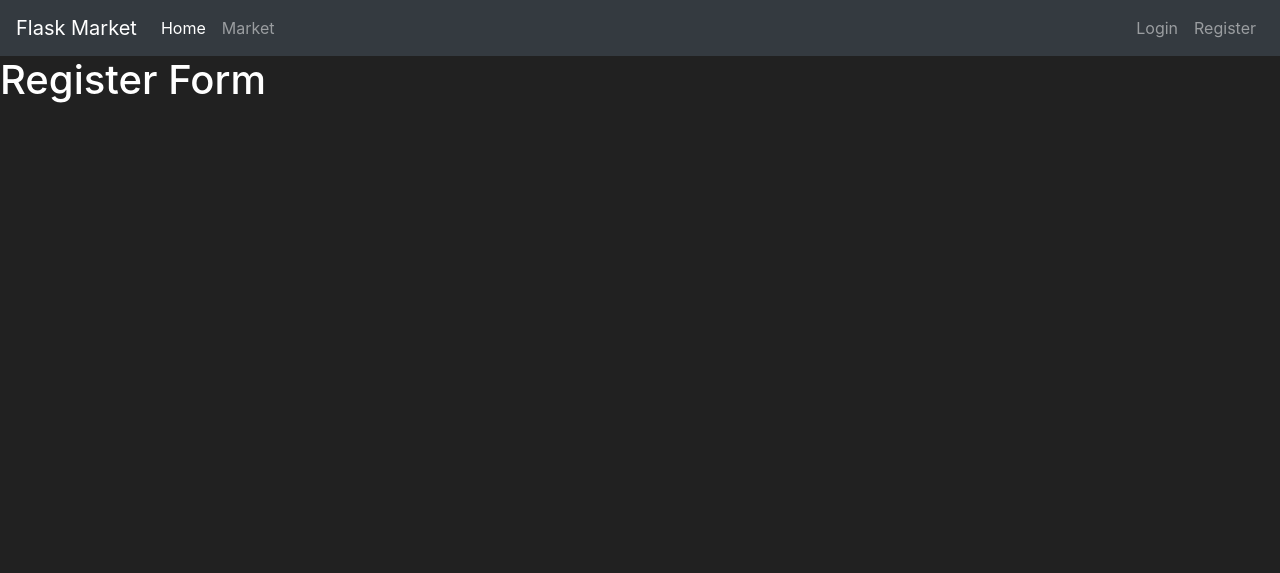
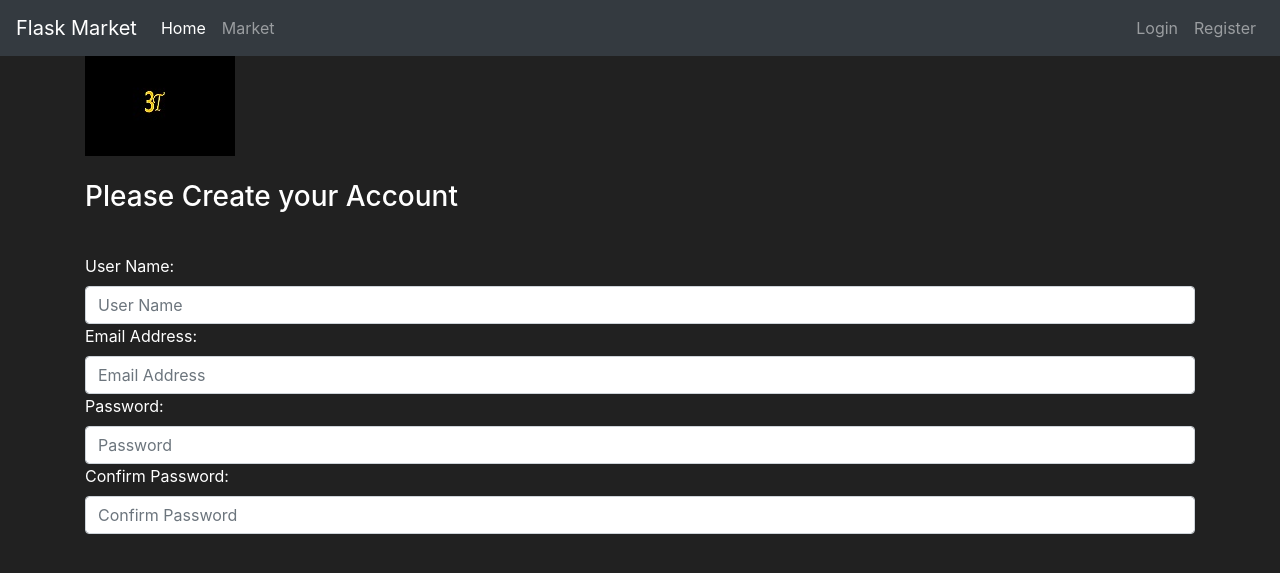
Before and after one commit to samuelAttah/Flask_project, a Flask app: page /register in a window 1280 px wide. Shown: the top 573 px of the page. Run offline with Flask 3, Linux system fonts and the light colour scheme.

Commit message:
another commit

```diff
--- a/app/main/forms.py
+++ b/app/main/forms.py
@@ -4,8 +4,9 @@ from wtforms.validators import DataRequired
 
 
 class RegisterForm(FlaskForm):
-    username = StringField(label="username", validators=[DataRequired()])
-    email_address = StringField(label="email", validators=[DataRequired()])
-    password1 = PasswordField(label="password1")
-    password2 = PasswordField(label="password2")
+    username = StringField(label="User Name:", validators=[DataRequired()])
+    email_address = StringField(
+        label="Email Address: ", validators=[DataRequired()])
+    password1 = PasswordField(label="Password:")
+    password2 = PasswordField(label="Confirm Password:")
     submit = SubmitField('Submit')
--- a/app/templates/base.html
+++ b/app/templates/base.html
@@ -35,7 +35,7 @@
                       <a class="nav-link" href="#">Login</a>
                   </li>
                   <li class="nav-item">
-                      <a class="nav-link" href="#">Register</a>
+                      <a class="nav-link" href="{{ url_for('main.register_route') }}">Register</a>
                   </li>
               </ul>
             </div>
--- a/app/templates/register.html
+++ b/app/templates/register.html
@@ -6,6 +6,27 @@ Register Page
 {% endblock %}
 
 {% block content %}
-<h1>Register Form</h1>
+<div class="container">
+    <form method="POST" class="form-register" style="color:white">
+        <img class="mb-4" src="{{url_for('static', filename='images/logo.jpg')}}" />
+        <h1 class="h3 mb-3 front-weight-normal">
+            Please Create your Account
+        </h1>
+        <br>
+        {{ form.username.label() }}
+        {{ form.username(class= "form-control", placeholder= "User Name")}}
+
+        {{ form.email_address.label() }}
+        {{ form.email_address(class= "form-control", placeholder= "Email Address")}}
+
+        {{ form.password1.label() }}
+        {{ form.password1(class= "form-control", placeholder= "Password")}}
+
+        {{ form.password2.label() }}
+        {{ form.password2(class= "form-control", placeholder= "Confirm Password")}}
+    </form>
+
+</div>
+
 
 {% endblock %}
```
Also changed, not shown: app/static/images/logo.jpg (added).
